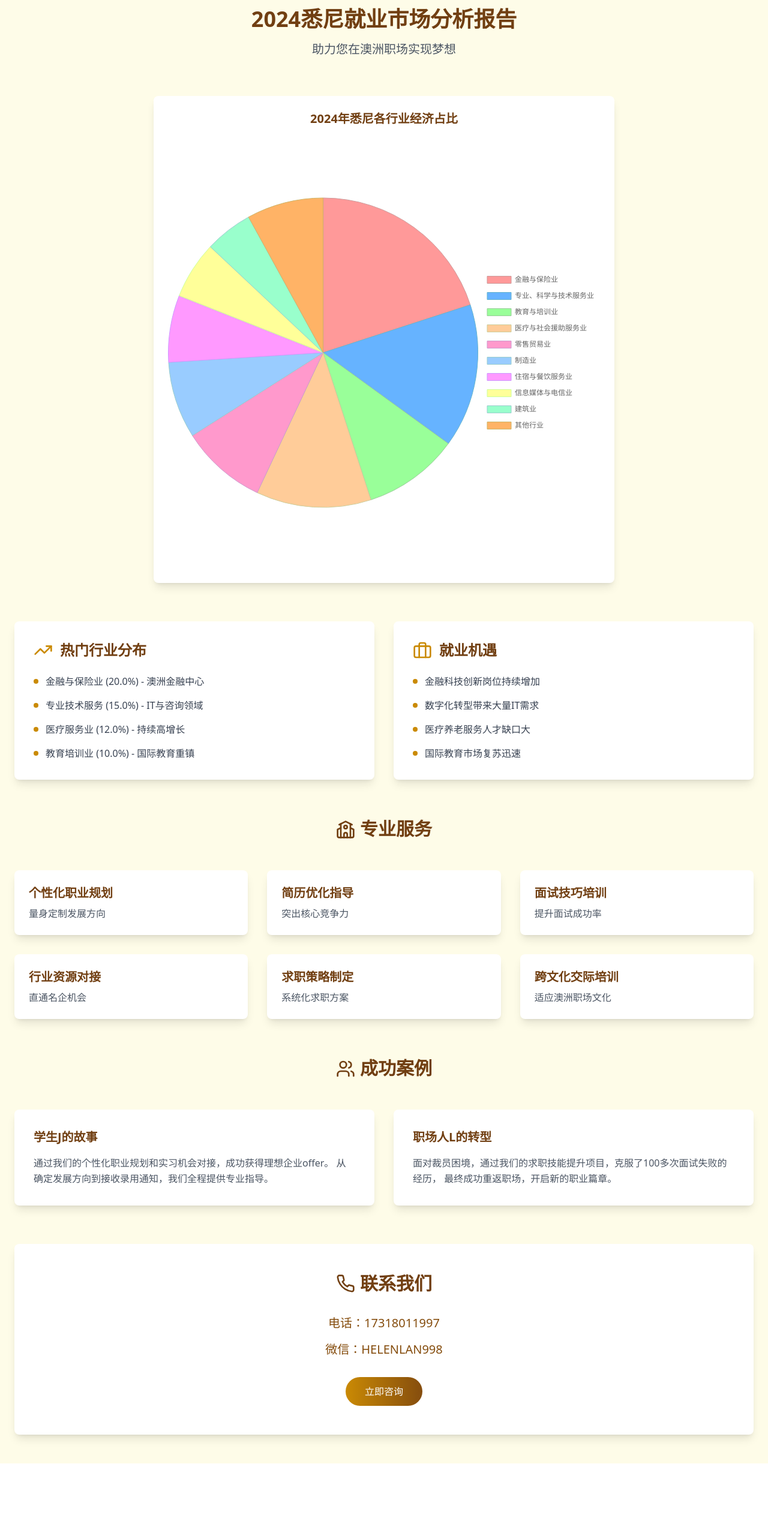
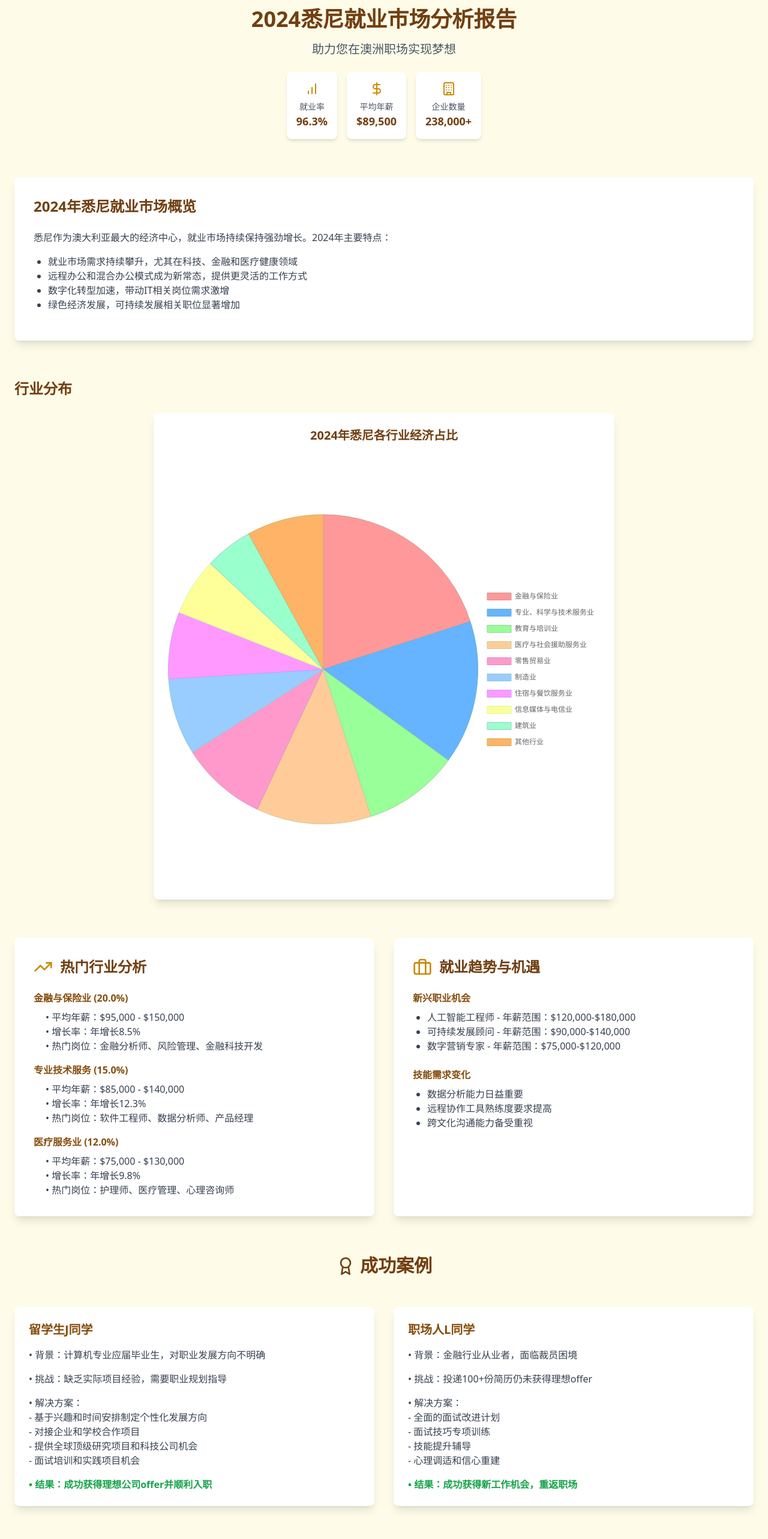
Before and after one commit to dotku/career-education, a React (Vite) app: page /sydney-industry-report in a window 1280 px wide. Shown: the part 100-2666 px from the top of the page at 60% size. Before the commit the page ends 2540 px from the top, so only its background shows below. Built offline with nearby package versions, Linux system fonts and the light colour scheme.

Commit message:
add sydney report

```diff
--- a/package.json
+++ b/package.json
@@ -5,7 +5,8 @@
   "type": "module",
   "scripts": {
     "dev": "vite",
-    "build": "vite build",
+    "vercel-dev": "vercel dev",
+    "build": "tsc && vite build",
     "lint": "eslint .",
     "preview": "vite preview"
   },
--- a/src/pages/sydney-industry-report.tsx
+++ b/src/pages/sydney-industry-report.tsx
@@ -1,5 +1,5 @@
 import React from 'react';
-import { TrendingUp, Briefcase, School, Phone, Users, BookOpen } from "lucide-react";
+import { TrendingUp, Briefcase, School, Phone, Users, BookOpen, DollarSign, BarChart, Award, Building } from "lucide-react";
 import { IndustryPieChart } from '../components/IndustryPieChart';
 
 const SydneyIndustryReport: React.FC = () => {
@@ -24,13 +24,45 @@ const SydneyIndustryReport: React.FC = () => {
           <h1 className="text-4xl font-bold text-yellow-900 mb-4">
             2024悉尼就业市场分析报告
           </h1>
-          <p className="text-xl text-gray-600">
+          <p className="text-xl text-gray-600 mb-6">
             助力您在澳洲职场实现梦想
           </p>
+          <div className="flex justify-center space-x-4">
+            <div className="bg-white rounded-lg p-4 shadow-md">
+              <BarChart className="h-6 w-6 text-yellow-600 mx-auto mb-2" />
+              <p className="text-sm text-gray-600">就业率</p>
+              <p className="text-lg font-bold text-yellow-900">96.3%</p>
+            </div>
+            <div className="bg-white rounded-lg p-4 shadow-md">
+              <DollarSign className="h-6 w-6 text-yellow-600 mx-auto mb-2" />
+              <p className="text-sm text-gray-600">平均年薪</p>
+              <p className="text-lg font-bold text-yellow-900">$89,500</p>
+            </div>
+            <div className="bg-white rounded-lg p-4 shadow-md">
+              <Building className="h-6 w-6 text-yellow-600 mx-auto mb-2" />
+              <p className="text-sm text-gray-600">企业数量</p>
+              <p className="text-lg font-bold text-yellow-900">238,000+</p>
+            </div>
+          </div>
+        </div>
+
+        {/* 市场概览 */}
+        <div className="bg-white rounded-lg shadow-lg p-8 mb-16">
+          <h2 className="text-2xl font-bold text-yellow-900 mb-6">2024年悉尼就业市场概览</h2>
+          <div className="prose max-w-none text-gray-700">
+            <p className="mb-4">悉尼作为澳大利亚最大的经济中心，就业市场持续保持强劲增长。2024年主要特点：</p>
+            <ul className="list-disc pl-6 mb-4">
+              <li>就业市场需求持续攀升，尤其在科技、金融和医疗健康领域</li>
+              <li>远程办公和混合办公模式成为新常态，提供更灵活的工作方式</li>
+              <li>数字化转型加速，带动IT相关岗位需求激增</li>
+              <li>绿色经济发展，可持续发展相关职位显著增加</li>
+            </ul>
+          </div>
         </div>
 
         {/* 饼图 */}
         <div className="mb-16">
+          <h2 className="text-2xl font-bold text-yellow-900 mb-6">行业分布</h2>
           <IndustryPieChart />
         </div>
 
@@ -39,24 +71,32 @@ const SydneyIndustryReport: React.FC = () => {
           <div className="bg-white rounded-lg shadow-lg p-8 hover:shadow-xl transition-shadow duration-300">
             <div className="flex items-center mb-6">
               <TrendingUp className="h-8 w-8 text-yellow-600 mr-3" />
-              <h2 className="text-2xl font-semibold text-yellow-900">热门行业分布</h2>
+              <h2 className="text-2xl font-semibold text-yellow-900">热门行业分析</h2>
             </div>
             <ul className="space-y-4">
-              <li className="flex items-center">
-                <div className="w-2 h-2 bg-yellow-600 rounded-full mr-3"></div>
-                <span className="text-gray-700">金融与保险业 (20.0%) - 澳洲金融中心</span>
+              <li>
+                <h3 className="font-semibold text-yellow-800 mb-2">金融与保险业 (20.0%)</h3>
+                <p className="text-gray-700 pl-5">
+                  • 平均年薪：$95,000 - $150,000<br />
+                  • 增长率：年增长8.5%<br />
+                  • 热门岗位：金融分析师、风险管理、金融科技开发
+                </p>
               </li>
-              <li className="flex items-center">
-                <div className="w-2 h-2 bg-yellow-600 rounded-full mr-3"></div>
-                <span className="text-gray-700">专业技术服务 (15.0%) - IT与咨询领域</span>
+              <li>
+                <h3 className="font-semibold text-yellow-800 mb-2">专业技术服务 (15.0%)</h3>
+                <p className="text-gray-700 pl-5">
+                  • 平均年薪：$85,000 - $140,000<br />
+                  • 增长率：年增长12.3%<br />
+                  • 热门岗位：软件工程师、数据分析师、产品经理
+                </p>
               </li>
-              <li className="flex items-center">
-                <div className="w-2 h-2 bg-yellow-600 rounded-full mr-3"></div>
-                <span className="text-gray-700">医疗服务业 (12.0%) - 持续高增长</span>
-              </li>
-              <li className="flex items-center">
-                <div className="w-2 h-2 bg-yellow-600 rounded-full mr-3"></div>
-                <span className="text-gray-700">教育培训业 (10.0%) - 国际教育重镇</span>
+              <li>
+                <h3 className="font-semibold text-yellow-800 mb-2">医疗服务业 (12.0%)</h3>
+                <p className="text-gray-700 pl-5">
+                  • 平均年薪：$75,000 - $130,000<br />
+                  • 增长率：年增长9.8%<br />
+                  • 热门岗位：护理师、医疗管理、心理咨询师
+                </p>
               </li>
             </ul>
           </div>
@@ -64,26 +104,60 @@ const SydneyIndustryReport: React.FC = () => {
           <div className="bg-white rounded-lg shadow-lg p-8 hover:shadow-xl transition-shadow duration-300">
             <div className="flex items-center mb-6">
               <Briefcase className="h-8 w-8 text-yellow-600 mr-3" />
-              <h2 className="text-2xl font-semibold text-yellow-900">就业机遇</h2>
+              <h2 className="text-2xl font-semibold text-yellow-900">就业趋势与机遇</h2>
             </div>
-            <ul className="space-y-4">
-              <li className="flex items-center">
-                <div className="w-2 h-2 bg-yellow-600 rounded-full mr-3"></div>
-                <span className="text-gray-700">金融科技创新岗位持续增加</span>
-              </li>
-              <li className="flex items-center">
-                <div className="w-2 h-2 bg-yellow-600 rounded-full mr-3"></div>
-                <span className="text-gray-700">数字化转型带来大量IT需求</span>
-              </li>
-              <li className="flex items-center">
-                <div className="w-2 h-2 bg-yellow-600 rounded-full mr-3"></div>
-                <span className="text-gray-700">医疗养老服务人才缺口大</span>
-              </li>
-              <li className="flex items-center">
-                <div className="w-2 h-2 bg-yellow-600 rounded-full mr-3"></div>
-                <span className="text-gray-700">国际教育市场复苏迅速</span>
-              </li>
-            </ul>
+            <div className="space-y-6">
+              <div>
+                <h3 className="font-semibold text-yellow-800 mb-2">新兴职业机会</h3>
+                <ul className="list-disc pl-6 text-gray-700">
+                  <li>人工智能工程师 - 年薪范围：$120,000-$180,000</li>
+                  <li>可持续发展顾问 - 年薪范围：$90,000-$140,000</li>
+                  <li>数字营销专家 - 年薪范围：$75,000-$120,000</li>
+                </ul>
+              </div>
+              <div>
+                <h3 className="font-semibold text-yellow-800 mb-2">技能需求变化</h3>
+                <ul className="list-disc pl-6 text-gray-700">
+                  <li>数据分析能力日益重要</li>
+                  <li>远程协作工具熟练度要求提高</li>
+                  <li>跨文化沟通能力备受重视</li>
+                </ul>
+              </div>
+            </div>
+          </div>
+        </div>
+
+        {/* 成功案例 */}
+        <div className="mb-16">
+          <h2 className="text-3xl font-bold text-center mb-12 text-yellow-900">
+            <Award className="inline-block h-8 w-8 mr-2 mb-1" />
+            成功案例
+          </h2>
+          <div className="grid md:grid-cols-2 gap-8">
+            <div className="bg-white rounded-lg shadow-lg p-6">
+              <h3 className="font-semibold text-xl mb-4 text-yellow-800">留学生J同学</h3>
+              <p className="text-gray-700 mb-4">• 背景：计算机专业应届毕业生，对职业发展方向不明确</p>
+              <p className="text-gray-700 mb-4">• 挑战：缺乏实际项目经验，需要职业规划指导</p>
+              <p className="text-gray-700 mb-4">• 解决方案：
+                <br />- 基于兴趣和时间安排制定个性化发展方向
+                <br />- 对接企业和学校合作项目
+                <br />- 提供全球顶级研究项目和科技公司机会
+                <br />- 面试培训和实践项目机会
+              </p>
+              <p className="text-green-600 font-semibold">• 结果：成功获得理想公司offer并顺利入职</p>
+            </div>
+            <div className="bg-white rounded-lg shadow-lg p-6">
+              <h3 className="font-semibold text-xl mb-4 text-yellow-800">职场人L同学</h3>
+              <p className="text-gray-700 mb-4">• 背景：金融行业从业者，面临裁员困境</p>
+              <p className="text-gray-700 mb-4">• 挑战：投递100+份简历仍未获得理想offer</p>
+              <p className="text-gray-700 mb-4">• 解决方案：
+                <br />- 全面的面试改进计划
+                <br />- 面试技巧专项训练
+                <br />- 技能提升辅导
+                <br />- 心理调适和信心重建
+              </p>
+              <p className="text-green-600 font-semibold">• 结果：成功获得新工作机会，重返职场</p>
+            </div>
           </div>
         </div>
 
@@ -94,66 +168,51 @@ const SydneyIndustryReport: React.FC = () => {
             专业服务
           </h2>
           <div className="grid md:grid-cols-3 gap-8">
-            {[
-              { title: '个性化职业规划', desc: '量身定制发展方向' },
-              { title: '简历优化指导', desc: '突出核心竞争力' },
-              { title: '面试技巧培训', desc: '提升面试成功率' },
-              { title: '行业资源对接', desc: '直通名企机会' },
-              { title: '求职策略制定', desc: '系统化求职方案' },
-              { title: '跨文化交际培训', desc: '适应澳洲职场文化' }
-            ].map((service, index) => (
-              <div
-                key={index}
-                className="bg-white rounded-lg shadow-lg p-6 hover:shadow-xl transition-shadow duration-300"
-              >
-                <h3 className="text-xl font-semibold mb-2 text-yellow-900">{service.title}</h3>
-                <p className="text-gray-600">{service.desc}</p>
-              </div>
-            ))}
-          </div>
-        </section>
-
-        {/* 成功案例 */}
-        <section className="mb-16">
-          <h2 className="text-3xl font-bold text-center mb-12 text-yellow-900">
-            <Users className="inline-block h-8 w-8 mr-2 mb-1" />
-            成功案例
-          </h2>
-          <div className="grid md:grid-cols-2 gap-8">
-            <div className="bg-white rounded-lg shadow-lg p-8 hover:shadow-xl transition-shadow duration-300">
-              <h3 className="text-xl font-semibold mb-4 text-yellow-900">学生J的故事</h3>
-              <p className="text-gray-600 leading-relaxed">
-                通过我们的个性化职业规划和实习机会对接，成功获得理想企业offer。
-                从确定发展方向到接收录用通知，我们全程提供专业指导。
-              </p>
+            <div className="bg-white rounded-lg shadow-lg p-6 hover:shadow-xl transition-shadow duration-300">
+              <h3 className="font-semibold text-xl mb-4 text-yellow-800">个性化职业规划</h3>
+              <ul className="text-gray-700 space-y-2">
+                <li>• 职业兴趣评估</li>
+                <li>• 能力素质分析</li>
+                <li>• 发展路径规划</li>
+                <li>• 定期跟进指导</li>
+              </ul>
             </div>
-            <div className="bg-white rounded-lg shadow-lg p-8 hover:shadow-xl transition-shadow duration-300">
-              <h3 className="text-xl font-semibold mb-4 text-yellow-900">职场人L的转型</h3>
-              <p className="text-gray-600 leading-relaxed">
-                面对裁员困境，通过我们的求职技能提升项目，克服了100多次面试失败的经历，
-                最终成功重返职场，开启新的职业篇章。
-              </p>
+            <div className="bg-white rounded-lg shadow-lg p-6 hover:shadow-xl transition-shadow duration-300">
+              <h3 className="font-semibold text-xl mb-4 text-yellow-800">求职能力提升</h3>
+              <ul className="text-gray-700 space-y-2">
+                <li>• 简历优化指导</li>
+                <li>• 面试技巧培训</li>
+                <li>• 商务礼仪培训</li>
+                <li>• 行业洞察分享</li>
+              </ul>
+            </div>
+            <div className="bg-white rounded-lg shadow-lg p-6 hover:shadow-xl transition-shadow duration-300">
+              <h3 className="font-semibold text-xl mb-4 text-yellow-800">资源对接服务</h3>
+              <ul className="text-gray-700 space-y-2">
+                <li>• 名企内推机会</li>
+                <li>• 行业专家指导</li>
+                <li>• 实习项目对接</li>
+                <li>• 职场社交圈子</li>
+              </ul>
             </div>
           </div>
         </section>
 
-        {/* 联系方式 */}
-        <section className="text-center bg-white rounded-lg shadow-lg p-12 hover:shadow-xl transition-shadow duration-300">
-          <h2 className="text-3xl font-bold mb-8 text-yellow-900">
-            <Phone className="inline-block h-8 w-8 mr-2 mb-1" />
-            联系我们
-          </h2>
-          <div className="space-y-4">
-            <p className="text-xl text-yellow-800">电话：17318011997</p>
-            <p className="text-xl text-yellow-800">微信：HELENLAN998</p>
+        {/* 联系我们 */}
+        <div className="bg-white rounded-lg shadow-lg p-8 text-center">
+          <h2 className="text-3xl font-bold mb-6 text-yellow-900">联系我们</h2>
+          <p className="text-gray-700 mb-6">获取更多职业发展建议和服务</p>
+          <div className="flex justify-center space-x-8">
+            <div>
+              <Phone className="h-6 w-6 text-yellow-600 mx-auto mb-2" />
+              <p className="text-gray-700">电话：17318011997</p>
+            </div>
+            <div>
+              <Users className="h-6 w-6 text-yellow-600 mx-auto mb-2" />
+              <p className="text-gray-700">微信：HELENLAN998</p>
+            </div>
           </div>
-          <button
-            className="mt-8 bg-gradient-to-r from-yellow-600 to-yellow-800 text-white px-8 py-3 rounded-full hover:shadow-lg transition duration-300"
-            onClick={() => window.location.href = 'tel:17318011997'}
-          >
-            立即咨询
-          </button>
-        </section>
+        </div>
       </div>
     </div>
   );
```
Also changed, not shown: vite.config.ts (+7 -2 lines), vercel.json.
